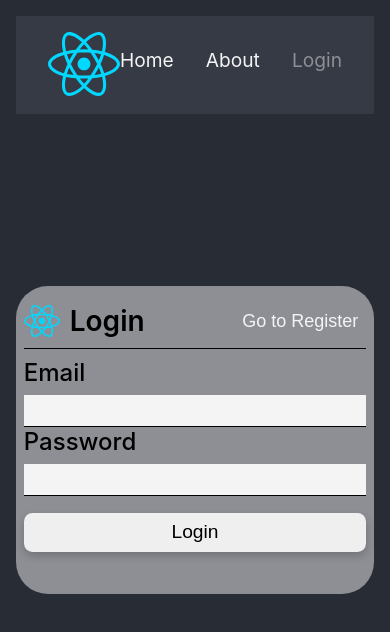
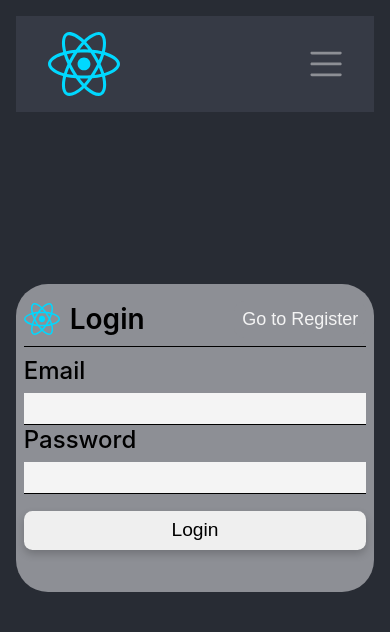
Before and after one commit to SimonKgs/images-gallery-frontend, a React (Vite) app: page /auth in a window 390 px wide. Shown: the top 632 px of the page. Built offline with nearby package versions, Linux system fonts and the light colour scheme.

Commit message:
toggle menu done

```diff
--- a/src/components/Navbar.component.tsx
+++ /dev/null
@@ -1,43 +0,0 @@
-import React from 'react'
-import { NavLink } from 'react-router-dom'
-
-import logo from '../assets/react.svg'
-import { useAuth } from '../context/AuthContext';
-
-
-export const Navbar: React.FC = () => {
-
-    const { isAuthenticated, logout } = useAuth();
-
-
-    return (
-        <nav>
-            <div className="navbar-container">
-                <img src={logo} alt='react logo' />
-                <ul>
-                    <li>
-                        <NavLink to="/home" className={ ({ isActive}) => isActive ? 'nav-active' : ''}>Home</NavLink>
-                    </li>
-                    <li>
-                        <NavLink to="/about" className={ ({ isActive}) => isActive ? 'nav-active' : ''}>About</NavLink>
-                    </li>
-                    {
-                        (isAuthenticated) ?
-                            (<>
-                                <li>
-                                    <NavLink to="/user" className={ ({ isActive}) => isActive ? 'nav-active' : ''}>User</NavLink>
-                                </li>
-                                <button className='logout-button' onClick={() => logout()}>
-                                    Logout
-                                </button>
-                            </>)
-                            :
-                            (<li>
-                                <NavLink to="/auth" className={ ({ isActive}) => isActive ? 'nav-active' : ''}>Login</NavLink>
-                            </li>)
-                    }
-                </ul>
-            </div>
-        </nav>
-    )
-}
--- /dev/null
+++ b/src/components/Navbar/Navbar.component.tsx
@@ -0,0 +1,70 @@
+import React, { useState } from 'react';
+import { NavLink } from 'react-router-dom';
+
+import logo from '../../assets/react.svg';
+import hambuguerMenu from '../../assets/menu-svgrepo.svg';
+import { useAuth } from '../../context/AuthContext';
+
+export const Navbar: React.FC = () => {
+
+    const { isAuthenticated, logout } = useAuth();
+
+    // State to track if mobile menu is open
+    const [menuOpen, setMenuOpen] = useState(false);
+
+    // Function to toggle the menu
+    const handleToggle = () => {
+        setMenuOpen(prev => !prev);
+    };
+
+    // Function to close menu when a link is clicked
+    const handleCloseMenu = () => {
+        setMenuOpen(false);
+    };
+
+    const hanleLogout = () => {
+        setMenuOpen(false);
+        logout()
+    }
+
+    return (
+        <nav className="navbar">
+            <div className="navbar-container">
+                <img src={logo} alt="react logo" />
+                <div className="hamburger-menu" onClick={handleToggle}>
+                    <img src={ hambuguerMenu } alt="" />
+                </div>
+                <ul className={`nav-links ${menuOpen ? 'open' : ''}`}>
+                    <li>
+                        <NavLink to="/home" className={({ isActive }) => isActive ? 'nav-active' : ''} onClick={handleCloseMenu}>
+                            Home
+                        </NavLink>
+                    </li>
+                    <li>
+                        <NavLink to="/about" className={({ isActive }) => isActive ? 'nav-active' : ''} onClick={handleCloseMenu}>
+                            About
+                        </NavLink>
+                    </li>
+                    {isAuthenticated ? (
+                        <>
+                            <li>
+                                <NavLink to="/user" className={({ isActive }) => isActive ? 'nav-active' : ''} onClick={handleCloseMenu}>
+                                    User
+                                </NavLink>
+                            </li>
+                            <button className="logout-button" onClick={ hanleLogout } >
+                                Logout
+                            </button>
+                        </>
+                    ) : (
+                        <li>
+                            <NavLink to="/auth" className={({ isActive }) => isActive ? 'nav-active' : ''} onClick={handleCloseMenu}>
+                                Login
+                            </NavLink>
+                        </li>
+                    )}
+                </ul>
+            </div>
+        </nav>
+    );
+};
--- a/src/index.css
+++ b/src/index.css
@@ -87,3 +87,33 @@ nav li a {
   color: var(--terciary-grey);
 
 }
+
+.hamburger-menu {
+  display: none;
+}
+
+@media (max-width: 768px) {
+  .nav-links {
+      display: none;
+      flex-direction: column;
+      gap: 1rem;
+      position: absolute;
+      top: 80px;
+      right: 20px;
+      background-color: var(--secondary-grey);
+      padding: 2rem;
+      box-shadow: 0 4px 8px rgba(0, 0, 0, 0.2);
+      border-radius: 8px;
+      text-align: center;
+  }
+
+  /* Show the nav when open */
+  .nav-links.open {
+      display: flex;
+  }
+
+  /* Hamburger menu visible on mobile */
+  .hamburger-menu {
+      display: flex;
+  }
+}
--- a/src/pages/User/User.module.css
+++ b/src/pages/User/User.module.css
@@ -22,6 +22,7 @@
     display: flex;
     flex-direction: column;
     align-items: center;
+    cursor: pointer;
 }
 
 .image-container {
@@ -48,3 +49,11 @@
     font-weight: 700;
     text-transform: capitalize;
 }
+
+
+@media (max-width: 768px) {
+    .image-card {
+        width: 100%;
+    }
+
+}
--- a/src/routes/Navigation.tsx
+++ b/src/routes/Navigation.tsx
@@ -1,7 +1,7 @@
 import { BrowserRouter, Routes, Route, Navigate } from 'react-router-dom'
 
 
-import { Navbar } from '../components/Navbar.component'
+import { Navbar } from '../components/Navbar/Navbar.component'
 
 import { ProtectedRoute } from '../components/ProtectedRoute'
 import { Auth } from '../pages/Auth/Auth.page'
```
Also changed, not shown: src/assets/icon.svg (added), src/assets/menu-svgrepo.svg (added).
